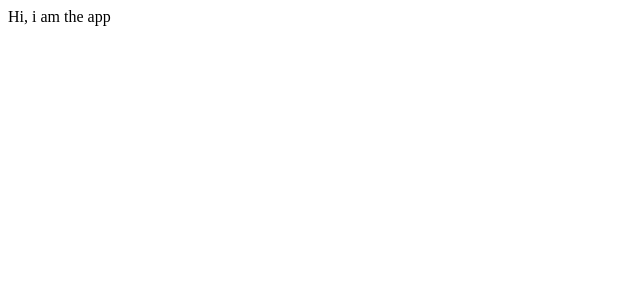
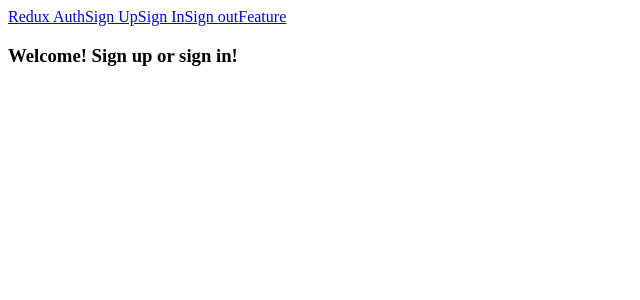
Before and after one commit to bhagirthijhamb/Client-Advaced-ReactRedux, a React (Create React App) app: page / in a window 1280 px wide. Shown: the top 300 px of the page, without its empty margins (0-640 px from the left). Built offline with nearby package versions, Linux system fonts and the light colour scheme.

Commit message:
Wiring up React Router

```diff
--- a/src/components/App.js
+++ b/src/components/App.js
@@ -1,11 +1,14 @@
 import React from 'react';
+import Header from './Header';
 
 
 // functional component as it won't need helper methods or component level state
-export default () => {
+export default ({ children }) => {
   return (
     <div>
-      Hi, i am the app
+      <Header />
+      {children}
+      {/* Hi, i am the app */}
     </div>
   )
 }
--- /dev/null
+++ b/src/components/Header.js
@@ -0,0 +1,18 @@
+import React, { Component } from 'react';
+import { Link } from 'react-router-dom';
+
+class Header extends Component {
+  render() {
+    return (
+      <div>
+        <Link to="/">Redux Auth</Link>
+        <Link to="/signup">Sign Up</Link>
+        <Link to="/signin">Sign In</Link>
+        <Link to="/signout">Sign out</Link>
+        <Link to="/feature">Feature</Link>
+      </div>
+    )
+  }
+}
+
+export default Header;
--- /dev/null
+++ b/src/components/Welcome.js
@@ -0,0 +1,7 @@
+import React from 'react';
+
+export default () => {
+  return(
+    <h3>Welcome! Sign up or sign in!</h3>
+  )
+}
--- a/src/index.js
+++ b/src/index.js
@@ -1,5 +1,15 @@
 import React from 'react';
 import ReactDOM from 'react-dom';
+import { BrowserRouter, Route } from 'react-router-dom';
+
 import App from './components/App';
+import Welcome from './components/Welcome';
 
-ReactDOM.render(<App />, document.querySelector('#root'));
+ReactDOM.render(
+  <BrowserRouter>
+    <App>
+      {/* whenever the App component is rendered, this Route will be passed to the App as a prop called children*/}
+      <Route path='/' component={Welcome} />
+    </App>
+  </BrowserRouter> , document.querySelector('#root')
+);
```
